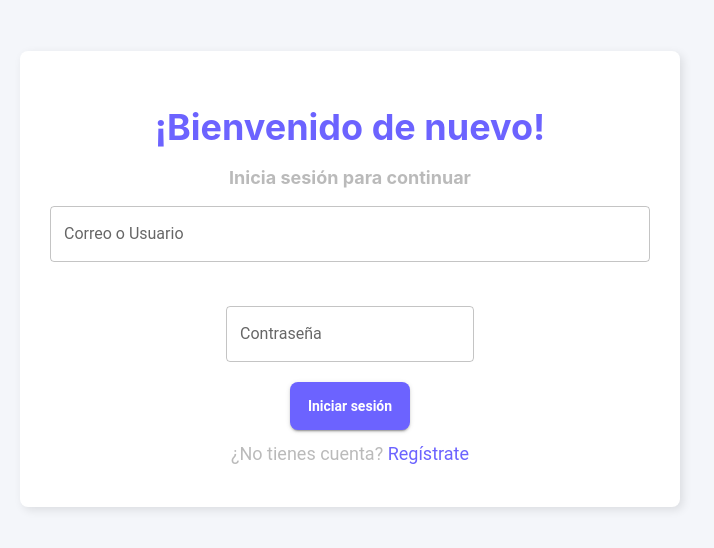
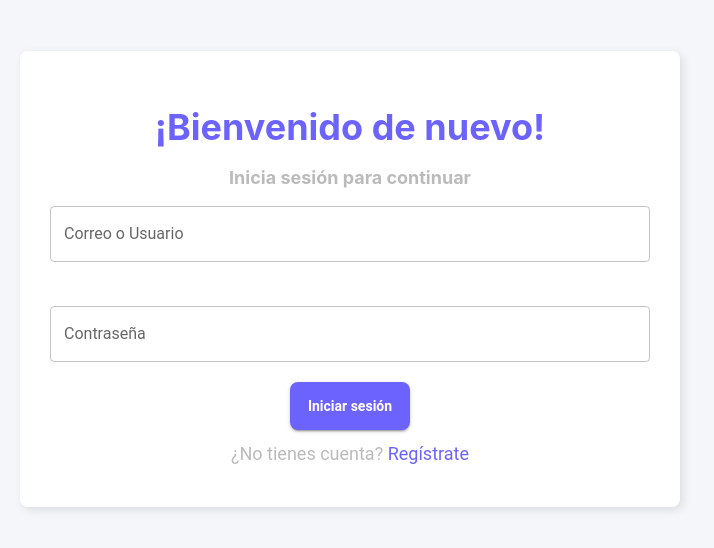
Before and after one commit to Ana-Gabs/proyecto_reguridad-frontend, a React (Create React App) app: page /login in a window 1280 px wide. Shown: the part 136-684 px from the top of the page, without its empty margins (290-1004 px from the left). Built offline with nearby package versions, Linux system fonts and the light colour scheme; some icons are missing.

Commit message:
"combios girds login"

```diff
--- a/src/pages/Login.js
+++ b/src/pages/Login.js
@@ -144,14 +144,17 @@ const Login = () => {
                                 error={!!errores.emailOrUsername}
                                 helperText={errores.emailOrUsername}
                             />
+                            <Grid size={{xs:12}}>
                             <PasswordField
                                 label="Contraseña"
                                 name="password"
                                 value={formData.password}
                                 onChange={handleChange}
+                                fullWidth
                                 error={!!errores.password}
                                 helperText={errores.password}
                             />
+                            </Grid>
                         </Grid>
 
                         <Grid container spacing={2} justifyContent="center">
@@ -168,7 +171,7 @@ const Login = () => {
                 {step === "otp" && (
                     <form onSubmit={verifyOTP}>
                         <Grid container spacing={3} justifyContent="center" alignItems="center">
-                            <Grid item>
+                            <Grid size={{}}>
                                 <TextField
                                     label="Código OTP"
                                     name="otp"
```
